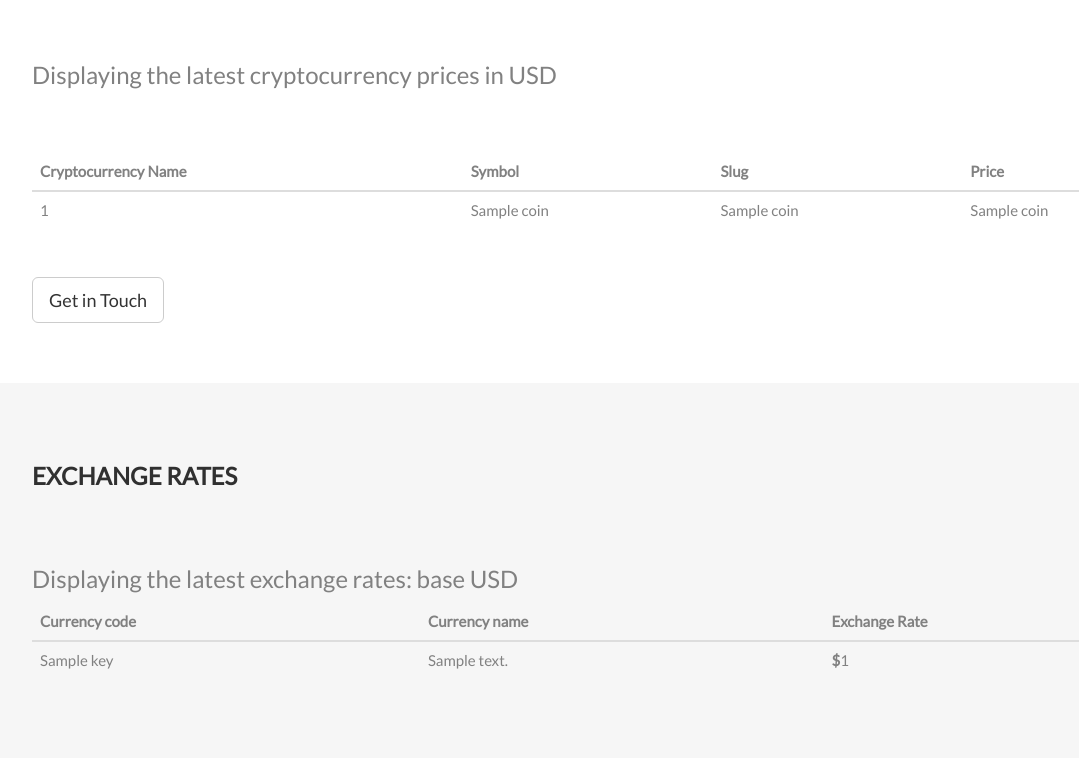
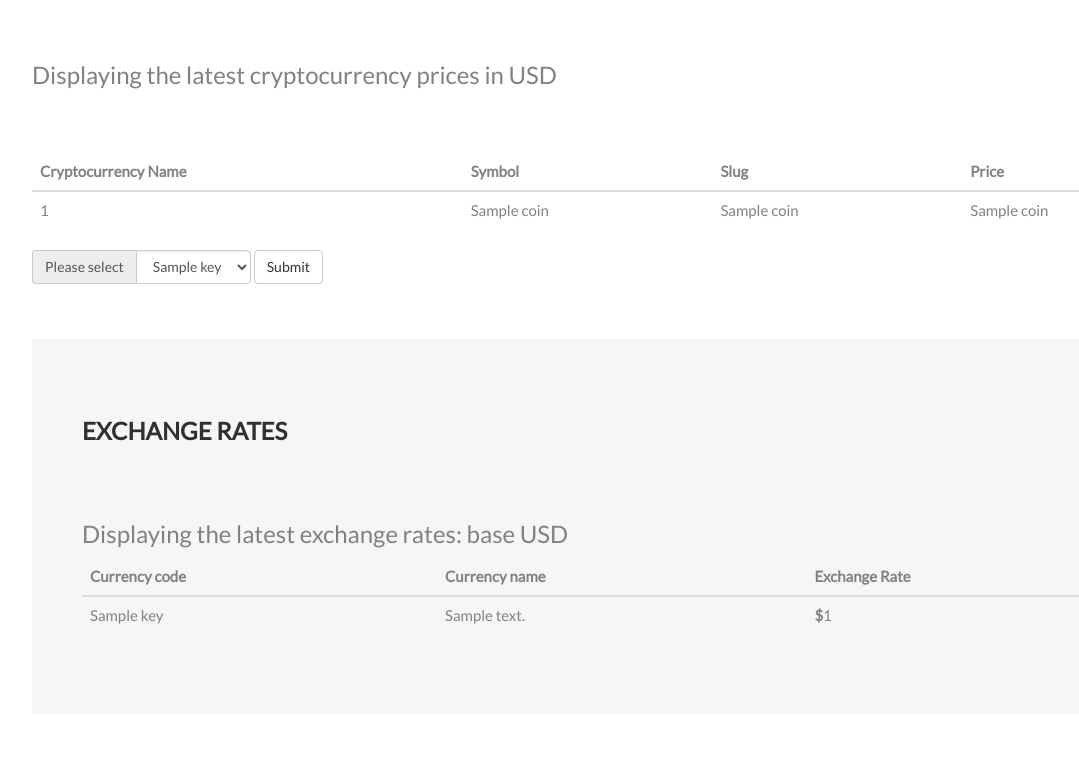
Before and after one commit to AnnaGlinka/New_investment_app, a Flask app: template templates/index.html in a window 1280 px wide. Shown: the part 537-1295 px from the top of the page, without its empty margins (18-1097 px from the left). Run offline with Flask 2, Linux system fonts and the light colour scheme; the template is opened without the code that fills it: most values are stand-ins (such as "Sample title", 1, 10 or a date in 2020); parts of the project's set-up code (start-up, migrations or seed data) failed here and were passed over; some libraries are stand-ins or nearby versions.

Commit message:
Added dropdown with currency selection

```diff
--- a/main.py
+++ b/main.py
@@ -1,11 +1,11 @@
-from flask import Flask, render_template
+from flask import Flask, render_template, request
 from get_cryptocurr import Cryptocurrency
 from get_currency import RealCurrency
 
 app = Flask(__name__, template_folder='templates', static_folder='static')
 
 
-@app.route('/')
+@app.route('/', methods=['GET', 'POST'])
 def index():
     """
     get cryptocurrency part
@@ -22,10 +22,15 @@
     curr_data = rc.get_currencies_list()
     currency_data = rc.merge_data(exchage_rates, curr_data)
 
+    selected_currency_symbol = 'AED'
+
+    selected_currency_symbol = request.form.get('currency_symbol')
 
 
-
-    return render_template('index.html', crypto_data=crypto_data, currency_symbol=currency_symbol, currency_data=currency_data)
+    return render_template('index.html',
+                           crypto_data=crypto_data,
+                           currency_symbol=selected_currency_symbol,
+                           currency_data=currency_data)
 
 
 if __name__ == "__main__":
--- a/templates/index.html
+++ b/templates/index.html
@@ -261,9 +261,22 @@
             </table>
 
 
-      <br><button class="btn btn-default btn-lg">Get in Touch</button>
-    </div>
-
+   <!-- dropdown -->
+        <form class="form-inline" method="POST" action="{{ url_for('index') }}">
+      <div class="form-group">
+        <div class="input-group">
+            <span class="input-group-addon">Please select</span>
+                <select name="currency_symbol" class="selectpicker form-control">
+                  {% for key, value in currency_data.items() %}
+                  <option value="{{key}}">{{key}}</option>
+                  {% endfor %}
+                </select>
+        </div>
+        <button type="submit" class="btn btn-default">Submit</button>
+      </div>
+    </form>
+    <br>
+    <br>
   </div>
 </div>
 
```
Also changed, not shown: get_cryptocurr.py (+8 -10 lines).
